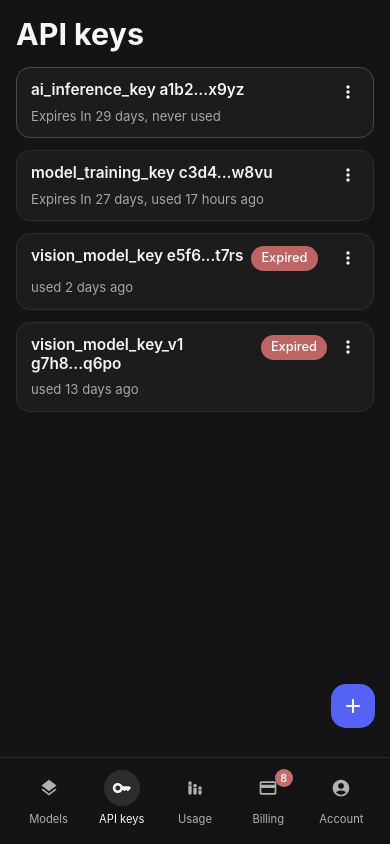
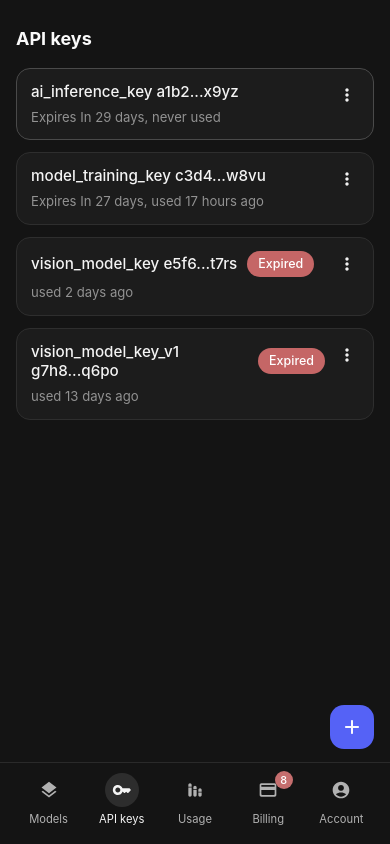
Before and after one commit to krylatkin/test-task-api-keys, a React (Vite) app: page / in a window 390 px wide. Built offline with nearby package versions, Linux system fonts and the light colour scheme.

Commit message:
Fix mobile layout

```diff
--- a/src/features/api-keys/components/ApiKeyStatusBadge.css
+++ b/src/features/api-keys/components/ApiKeyStatusBadge.css
@@ -1,14 +1,14 @@
 @media (max-width: 960px) {
   .card .api-key-status-badge--expired {
-    background: #bd6464;
+    background: #c56666;
     color: #fff;
   }
 
   .card .api-key-status-badge {
     min-width: 0;
-    height: 25px;
+    height: 26px;
     flex-shrink: 0;
-    padding: 0 10px;
-    font-size: 0.8rem;
+    padding: 0 11px;
+    font-size: 0.78rem;
   }
 }
--- a/src/features/api-keys/components/ApiKeysFeature.css
+++ b/src/features/api-keys/components/ApiKeysFeature.css
@@ -165,7 +165,7 @@
     display: flex;
     align-items: flex-start;
     gap: 10px;
-    padding: 12px 14px;
+    padding: 13px 14px;
   }
 
   .card__trigger {
@@ -180,14 +180,14 @@
   .card__header {
     display: grid;
     min-width: 0;
-    gap: 8px;
+    gap: 7px;
   }
 
   .card__title-row {
     display: flex;
-    align-items: flex-start;
+    align-items: center;
     min-width: 0;
-    gap: 8px;
+    gap: 10px;
   }
 
   .card__title {
@@ -195,13 +195,13 @@
     flex: 1 1 auto;
     overflow: hidden;
     color: #f4f4f4;
-    font-size: 0.96rem;
-    font-weight: 600;
-    line-height: 1.25;
+    font-size: 0.95rem;
+    font-weight: 500;
+    line-height: 1.3;
   }
 
   .card__subtitle {
-    color: #a6a6a6;
+    color: #929292;
     font-size: 0.82rem;
     line-height: 1.35;
   }
@@ -209,15 +209,24 @@
   .card .table-actions {
     flex-shrink: 0;
     margin-top: 1px;
+    align-self: flex-start;
   }
 
   .card .table-actions__trigger {
-    width: 22px;
-    height: 22px;
+    width: 24px;
+    height: 24px;
   }
 
   .card .menu {
-    top: 24px;
-    right: -4px;
+    top: 34px;
+    right: 2px;
+    min-width: 134px;
+    padding: 5px;
+    border-radius: 15px;
+  }
+
+  .card .menu__item {
+    padding: 11px 13px;
+    font-size: 0.86rem;
   }
 }
--- a/src/pages/ApiKeysPage.css
+++ b/src/pages/ApiKeysPage.css
@@ -106,14 +106,14 @@
 
   .mobile-create {
     position: fixed;
-    right: 15px;
-    bottom: 116px;
+    right: 16px;
+    bottom: calc(95px + env(safe-area-inset-bottom, 0px));
     z-index: 4;
     display: inline-flex;
     width: 44px;
     height: 44px;
     justify-content: center;
     padding: 0;
-    border-radius: 15px;
+    border-radius: 14px;
   }
 }
--- a/src/shared/layout/AppShell.css
+++ b/src/shared/layout/AppShell.css
@@ -241,7 +241,7 @@
 @media (max-width: 960px) {
   .app-shell {
     grid-template-columns: minmax(0, 1fr);
-    min-height: 100svh;
+    min-height: 100dvh;
     border: 0;
     border-radius: 0;
   }
@@ -254,15 +254,20 @@
   .mobile-header {
     display: grid;
     gap: 0;
-    padding: 18px 16px 0;
+    padding: calc(env(safe-area-inset-top, 0px) + 28px) 16px 0;
+  }
+
+  .mobile-header__main {
+    min-height: 22px;
+    align-items: flex-start;
   }
 
   .mobile-header__page {
     margin: 0;
-    color: #f6f6f6;
-    font-size: 1.9rem;
+    color: #fafafa;
+    font-size: 1.125rem;
     font-weight: 700;
-    line-height: 1.1;
+    line-height: 1.2;
   }
 
   .mobile-header__button {
@@ -272,7 +277,7 @@
   }
 
   .app-shell__content {
-    padding: 16px 16px 122px;
+    padding: 18px 16px calc(124px + env(safe-area-inset-bottom, 0px));
   }
 
   .mobile-nav {
@@ -282,8 +287,8 @@
     display: grid;
     grid-template-columns: repeat(5, minmax(0, 1fr));
     align-items: start;
-    padding: 12px 12px 18px;
-    border-top: 1px solid #2c2c2c;
+    padding: 10px 12px calc(18px + env(safe-area-inset-bottom, 0px));
+    border-top: 1px solid #2a2a2a;
   }
 
   .mobile-nav__link {
@@ -293,8 +298,8 @@
     justify-items: center;
     min-width: 0;
     padding-top: 0;
-    gap: 6px;
-    grid-template-rows: 36px auto;
+    gap: 5px;
+    grid-template-rows: 34px auto;
     color: #b1b1b1;
     font-size: 0.7rem;
   }
@@ -304,9 +309,9 @@
   }
 
   .mobile-nav__icon {
-    width: 36px;
-    height: 36px;
-    border-radius: 18px;
+    width: 34px;
+    height: 34px;
+    border-radius: 17px;
     align-items: center;
     justify-content: center;
   }
@@ -317,7 +322,7 @@
 
   .mobile-nav__badge {
     position: absolute;
-    top: -1px;
+    top: -2px;
     right: 12px;
     display: inline-flex;
     align-items: center;
```
Also changed, not shown: tests/api-keys.screenshot.spec.ts-snapshots/api-keys-page-mobile-darwin.png.
